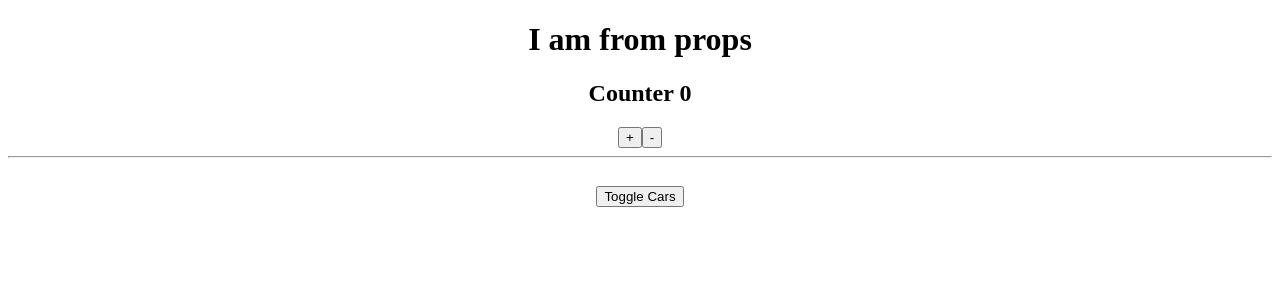
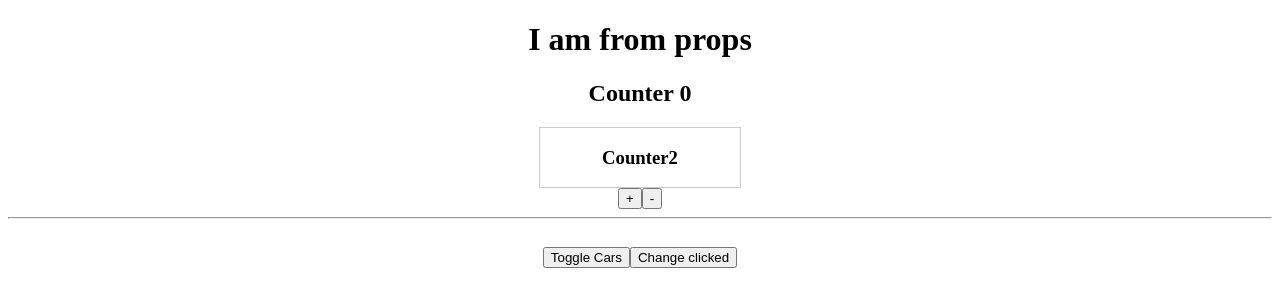
Before and after one commit to kolun4ik/react-cars, a React (Create React App) app: page / in a window 1280 px wide. Shown: the top 306 px of the page. Built offline with nearby package versions, Linux system fonts and the light colour scheme.

Commit message:
Используем контекст для расшаривания стейтов через компоненты

```diff
--- a/src/App.js
+++ b/src/App.js
@@ -3,8 +3,11 @@ import Car from './components/Car';
 import ErrorBoundary from './ErrorBoundary/ErrorBoundary'
 import Counter from './Counter/Counter';
 
+export const ClickedContext = React.createContext(false);
+
 class App extends React.Component {
     state = {
+        clicked: false,
         cars: [
             { name: 'Ford', year: 2018},
             { name: 'Audi', year: 2010},
@@ -79,7 +82,11 @@ class App extends React.Component {
         <div style={divStyle}>
             {/*<h1>{this.state.pageTitle}</h1>*/}
             <h1>{this.props.title}</h1>
-            <Counter />
+            <ClickedContext.Provider
+                value={this.state.clicked}>
+                <Counter />
+            </ClickedContext.Provider>
+
             <hr />
             {/*bind -первый параметр тот контекст, с которым должна быть вызвана ф-ция,
             в нашем случае это this. bind будет возвращать новую ф-цию, но не вызывать ee.
@@ -88,6 +95,11 @@ class App extends React.Component {
                 style={{marginTop: '20px'}}
                 onClick={this.toggleCarHandler}>
                 Toggle Cars</button>
+
+            <button onClick={() => this.setState({
+                clicked: true,
+            })}>Change clicked</button>
+
             {/*Выводим список всех машин, где car - каждый из объектов списка*/}
             <div style={{
                 width: 400,
--- a/src/Counter/Counter.js
+++ b/src/Counter/Counter.js
@@ -1,10 +1,11 @@
 import React, {Component} from 'react';
 import Auxiliary from '../hoc/Auxiliary';
+import Counter2 from '../Counter2/Counter2';
 
 export default class Counter extends Component {
     state = {
         counter: 0
-    }
+    };
 
     addCounter = () => {
         // this.setState({
@@ -15,12 +16,13 @@ export default class Counter extends Component {
                 counter: prevState.counter + 1
             }
         })
-    }
+    };
 
     render() {
         return (
             <Auxiliary>
                 <h2>Counter {this.state.counter}</h2>
+                <Counter2 />
                 <button onClick={this.addCounter}>+</button>
                 <button onClick={() =>  this.setState({counter: this.state.counter -1})}>-</button>
             </Auxiliary>
--- /dev/null
+++ b/src/Counter2/Counter2.js
@@ -0,0 +1,18 @@
+import React from 'react';
+import {ClickedContext} from '../App';
+
+export default () => {
+    return (
+        <div style={{
+            border: '1px solid #ccc',
+            width: 200,
+            margin: '0 auto',
+        }}>
+            <h3>Counter2 </h3>
+            <ClickedContext.Consumer>
+                {clicked => clicked ? <p>Clicked</p> : null}
+            </ClickedContext.Consumer>
+
+        </div>
+    )
+}
```
